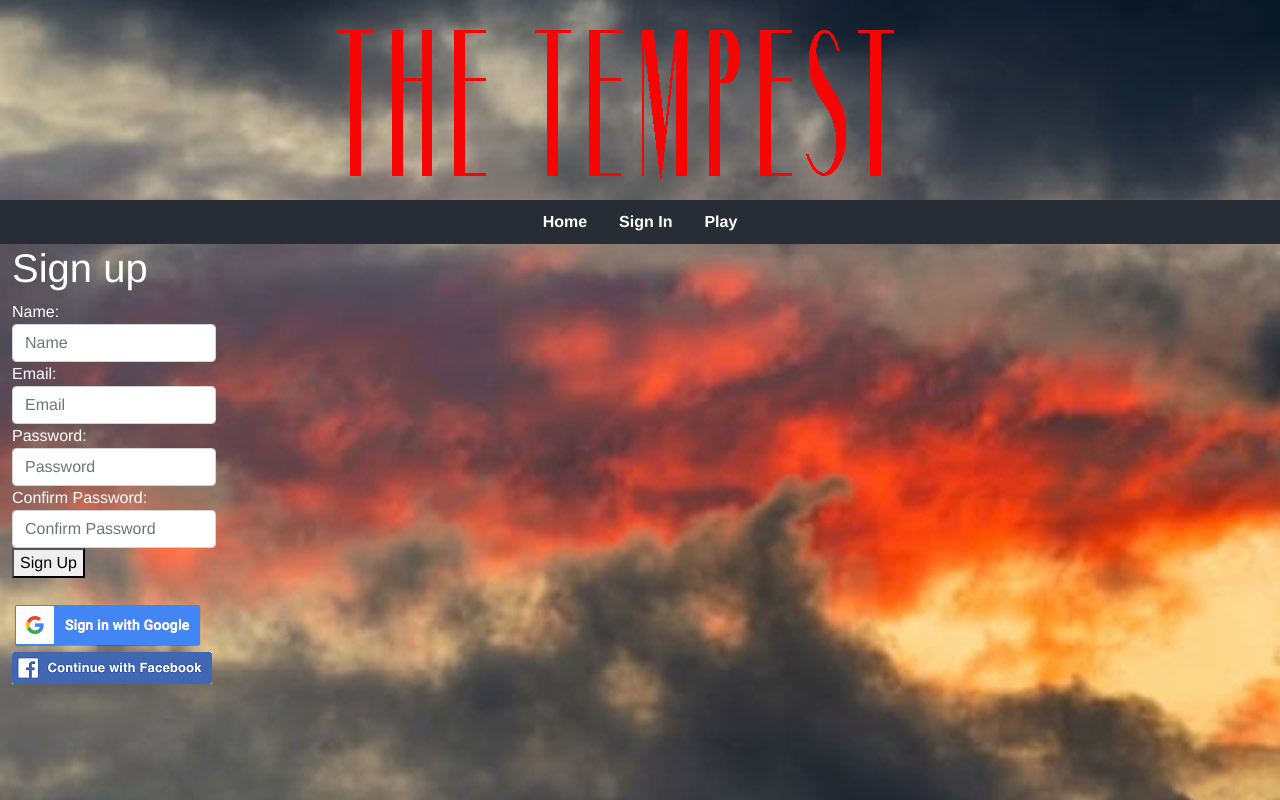
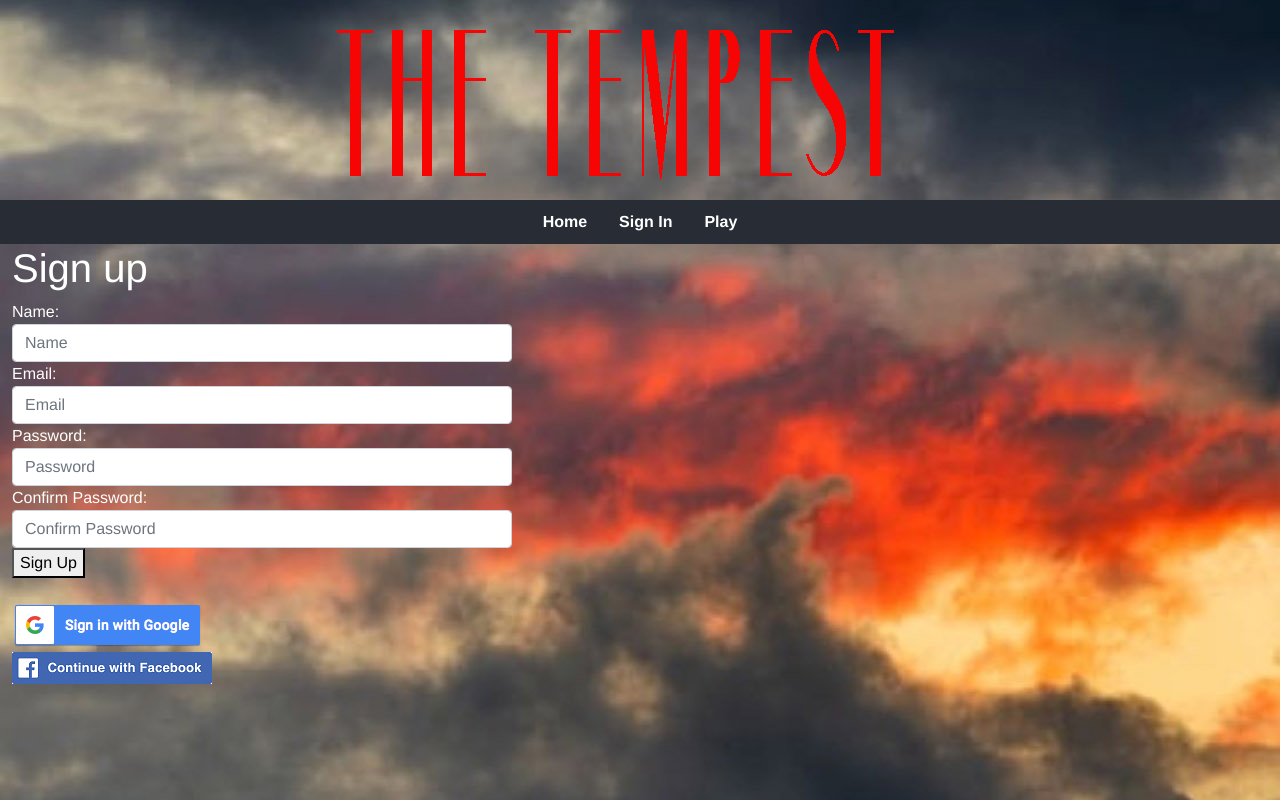
Before and after one commit to dpippert/CS554FinalProject, a React (Create React App) app in the folder client/: page /signup in a window 1280 px wide. Built offline with nearby package versions, Linux system fonts and the light colour scheme; no server answers.

Commit message:
small commit

```diff
--- a/client/src/App.css
+++ b/client/src/App.css
@@ -196,3 +196,7 @@ background-color: rgba(73, 69, 69, 0.993);
 #question-card-body {
 	background-color: white;
 }
+
+.form-control {
+	width: 500px;
+}
--- a/client/src/modals/AddQuestion.js
+++ b/client/src/modals/AddQuestion.js
@@ -136,6 +136,7 @@ function AddQuestion(props) {
                     className="form-control"
                     required
                     name="question"
+                    id="question-box"
                     type="text"
                     placeholder="Question"
                     value={question}
```
